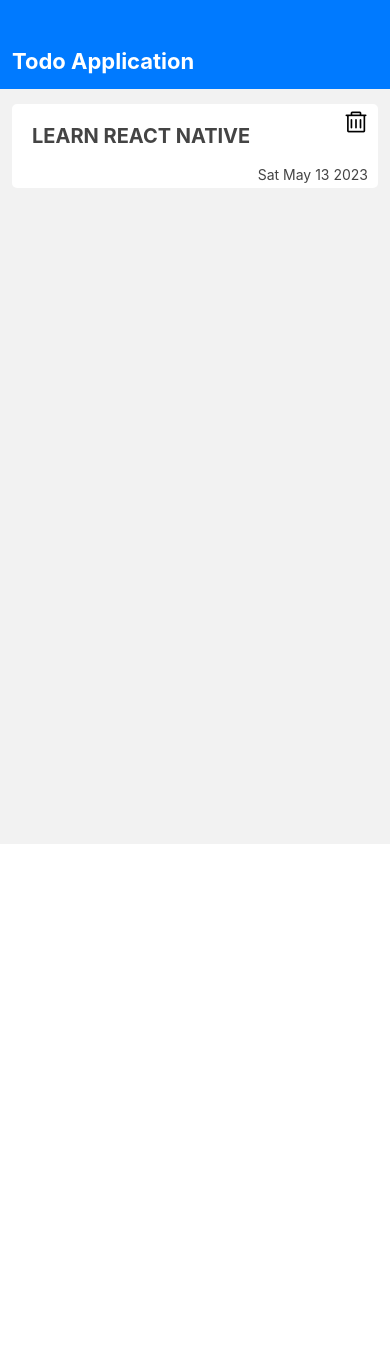
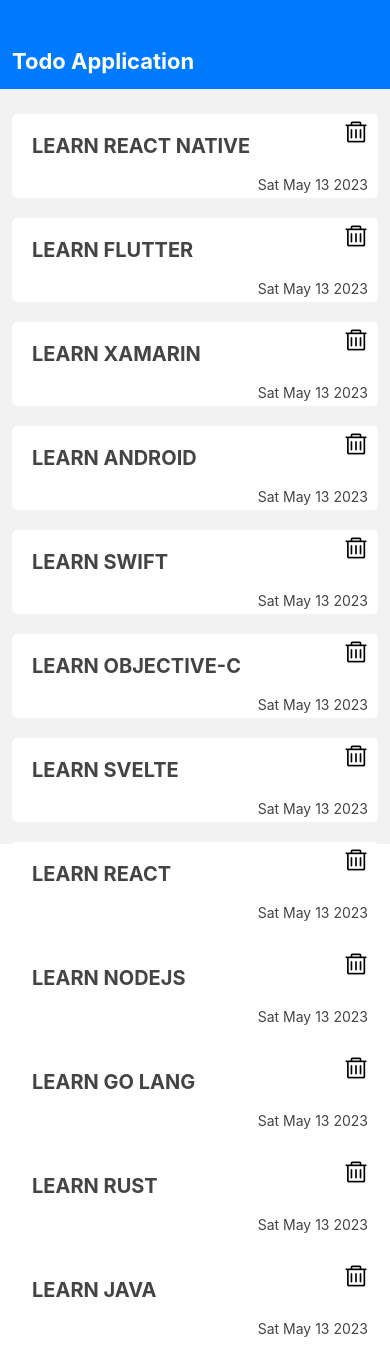
Before and after one commit to rifkan-py/react-native-firease, a React Native app: screen /Home in a window 390 px wide. Before the commit the page ends 844 px from the top, so only its background shows below. Built offline with nearby package versions, Linux system fonts and the light colour scheme; no server answers.

Commit message:
made some changes

```diff
--- a/components/Todo.jsx
+++ b/components/Todo.jsx
@@ -1,12 +1,12 @@
 import { View, Text, StyleSheet, TouchableOpacity } from "react-native";
 import { AntDesign } from "@expo/vector-icons";
 
-export default function Todo() {
+export default function Todo({ title, time, onDelete }) {
   return (
     <View style={styles.container}>
-      <Text style={styles.todoText}>Learn React Native</Text>
+      <Text style={styles.todoText}>{title}</Text>
       <Text style={styles.date}>{new Date(Date.now()).toDateString()}</Text>
-      <TouchableOpacity style={styles.trash}>
+      <TouchableOpacity style={styles.trash} onPress={onDelete}>
         <AntDesign name="delete" size={24} color="black" />
       </TouchableOpacity>
     </View>
@@ -20,6 +20,7 @@
     borderRadius: 5,
     elevation: 5,
     position: "relative",
+    marginVertical: 10,
   },
   todoText: {
     fontWeight: "bold",
--- a/screens/Home.jsx
+++ b/screens/Home.jsx
@@ -1,5 +1,11 @@
-import { useContext, useEffect } from "react";
-import { StyleSheet, Text, TouchableOpacity, View } from "react-native";
+import { useContext, useEffect, useState } from "react";
+import {
+  FlatList,
+  StyleSheet,
+  Text,
+  TouchableOpacity,
+  View,
+} from "react-native";
 import { AuthContext } from "../context/AuthContext";
 import { signOut } from "firebase/auth";
 import { auth } from "../firebase/config";
@@ -7,18 +13,41 @@
 import Todo from "../components/Todo";
 
 const Home = ({ navigation }) => {
-  const { authUser } = useContext(AuthContext);
-
+  const [todoList, setTodoList] = useState([
+    { title: "Learn React Native", date: "now", key: "1" },
+    { title: "Learn Flutter", date: "now", key: "2" },
+    { title: "Learn Xamarin", date: "now", key: "3" },
+    { title: "Learn Android", date: "now", key: "4" },
+    { title: "Learn Swift", date: "now", key: "5" },
+    { title: "Learn Objective-C", date: "now", key: "6" },
+    { title: "Learn Svelte", date: "now", key: "7" },
+    { title: "Learn React", date: "now", key: "8" },
+    { title: "Learn Nodejs", date: "now", key: "9" },
+    { title: "Learn Go Lang", date: "now", key: "10" },
+    { title: "Learn Rust", date: "now", key: "11" },
+    { title: "Learn Java", date: "now", key: "12" },
+  ]);
   const handleLogout = async () => {
     await signOut(auth);
     navigation.navigate("Login");
+  };
+
+  const handleDelete = (key) => {
+    setTodoList((prev) => {
+      return prev.filter((todo) => todo.key !== key);
+    });
   };
 
   return (
     <View>
       <Header />
       <View style={styles.todoListContainer}>
-        <Todo />
+        <FlatList
+          data={todoList}
+          renderItem={({ item }) => (
+            <Todo title={item.title} onDelete={() => handleDelete(item.key)} />
+          )}
+        />
       </View>
     </View>
   );
```
